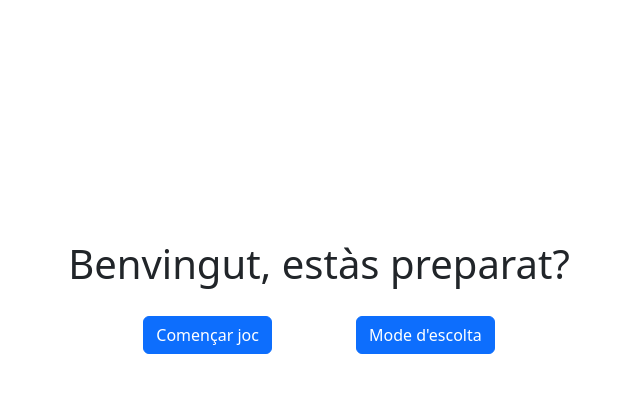
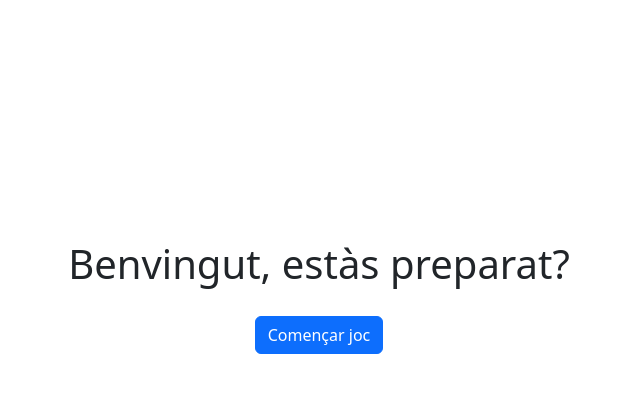
Before and after one commit to fergascod/Bird-song-learner, a Flask app: page / in a window 1280 px wide. Shown: the top 393 px of the page, without its empty margins (321-961 px from the left). Run offline with Flask 2, Linux system fonts and the light colour scheme; parts of the project's set-up code (start-up, migrations or seed data) failed here and were passed over; some libraries are stand-ins or nearby versions.

Commit message:
deleted stuff for aristofanes

```diff
--- a/app.py
+++ b/app.py
@@ -55,70 +55,20 @@ def response(response, correct):
                                 game_mode=game_mode, response=response,
                                 correct=correct)
 
+@APP.route('/start_game')
+def start_game():
+    session["game_mode"]="Aristòfanes"
+    session["num"]=1
+    session["correct"]=0
+    session["max_num"]=10
 
-@APP.route('/form')
-def form():
-    scientificToCatalan=catalanNames()
-    print(scientificToCatalan.values(), flush=True)
-    return flask.render_template('form.html', game_modes=modes.keys(), species=scientificToCatalan.values())
-
-@APP.route('/listen_menu', methods = ['POST', 'GET'])
-def listen_menu():
-    if request.method == 'GET':
-        scientificToCatalan=catalanNames()
-        print("hello", flush=True)
-        return flask.render_template('listen_menu.html', game_modes=modes.keys(), species=scientificToCatalan.values())
-    if request.method == 'POST':
-        print
-        form_data = request.form
-        game_mode=form_data["game_mode"]
-        print(game_mode, flush=True)
-        return redirect(url_for("listen", game_mode=game_mode))
-
-
-@APP.route('/listen/<game_mode>')
-def listen(game_mode):
-    targetList=modes[game_mode]
-    recordings=loadRecordings()
-    scientificToCatalan=catalanNames()
-    species=rand.choice(targetList)
-    if len(recordings[species])!=0:
-        url="https:"+rand.choice(recordings[species])
-    return flask.render_template('listen.html', url=url, species=scientificToCatalan[species], game_mode=game_mode)
-
-
-@APP.route('/start_game', methods = ['POST', 'GET'])
-def start_game():
-    if request.method == 'GET':
-        return f"The URL /data is accessed directly. Try going to '/form' to submit form"
-    if request.method == 'POST':
-        form_data = request.form
-        max_num=form_data["num_questions"]
-        session["game_mode"]=form_data["game_mode"]
-        session["num"]=1
-        session["correct"]=0
-        session["max_num"]=form_data["num_questions"]
-
-        return redirect(url_for("question"))
+    return redirect(url_for("question"))
 
 
 @APP.route('/')
 def menu():
     return flask.render_template('menu.html')
 
-
-@APP.route('/new_mode', methods = ['POST', 'GET'])
-def new_mode():
-    if request.method == 'GET':
-        scientificToCatalan=catalanNames()
-        return flask.render_template('new_mode.html',
-                                    names=scientificToCatalan)
-    if request.method == 'POST':
-        modeName = request.form["modeName"]
-        multiselect = request.form.getlist('mymultiselect')
-        modes[modeName]=multiselect
-        return "Created new game mode (stored until the end of your session)"
-
 if __name__ == '__main__':
     APP.debug=True
     APP.run()
--- a/templates/menu.html
+++ b/templates/menu.html
@@ -13,10 +13,8 @@
   <body>
       <div class="menu">
         <h1>Benvingut, estàs preparat?</h1>
-        <a href="{{ url_for('form') }}"><button type="button" class="btn btn-primary">Començar joc</button></a>
-        <a href="{{ url_for('listen_menu') }}"><button type="button" class="btn btn-primary">Mode d'escolta</button></a>
+        <a href="{{ url_for('start_game') }}"><button type="button" class="btn btn-primary">Començar joc</button></a>
       </div>
-
       <script src="https://cdn.jsdelivr.net/npm/bootstrap@5.2.3/dist/js/bootstrap.bundle.min.js" integrity="sha384-kenU1KFdBIe4zVF0s0G1M5b4hcpxyD9F7jL+jjXkk+Q2h455rYXK/7HAuoJl+0I4" crossorigin="anonymous"></script>
   </body>
 </html>
--- a/templates/results.html
+++ b/templates/results.html
@@ -13,6 +13,8 @@
     <h1>{{correct}}/{{max_num}}</h1>
     <a href="{{ url_for('menu')}}"><button type="button" class="btn btn-primary">Menu</button></a>
     <br>
+    <a href="{{ url_for('start_game')}}"><button type="button" class="btn btn-primary">Torna a jugar</button></a>
+    <br>
     <p style="padding-top: 50px; text-align: center;">Fet per <a class="link-secondary" href="https://www.instagram.com/birding_fer/">@birding_fer</a> amb dades de <a class="link-secondary" href="https://xeno-canto.org/">@xeno-canto</a> </p>
     <script src="https://cdn.jsdelivr.net/npm/bootstrap@5.2.3/dist/js/bootstrap.bundle.min.js" integrity="sha384-kenU1KFdBIe4zVF0s0G1M5b4hcpxyD9F7jL+jjXkk+Q2h455rYXK/7HAuoJl+0I4" crossorigin="anonymous"></script>
 </body>
```
